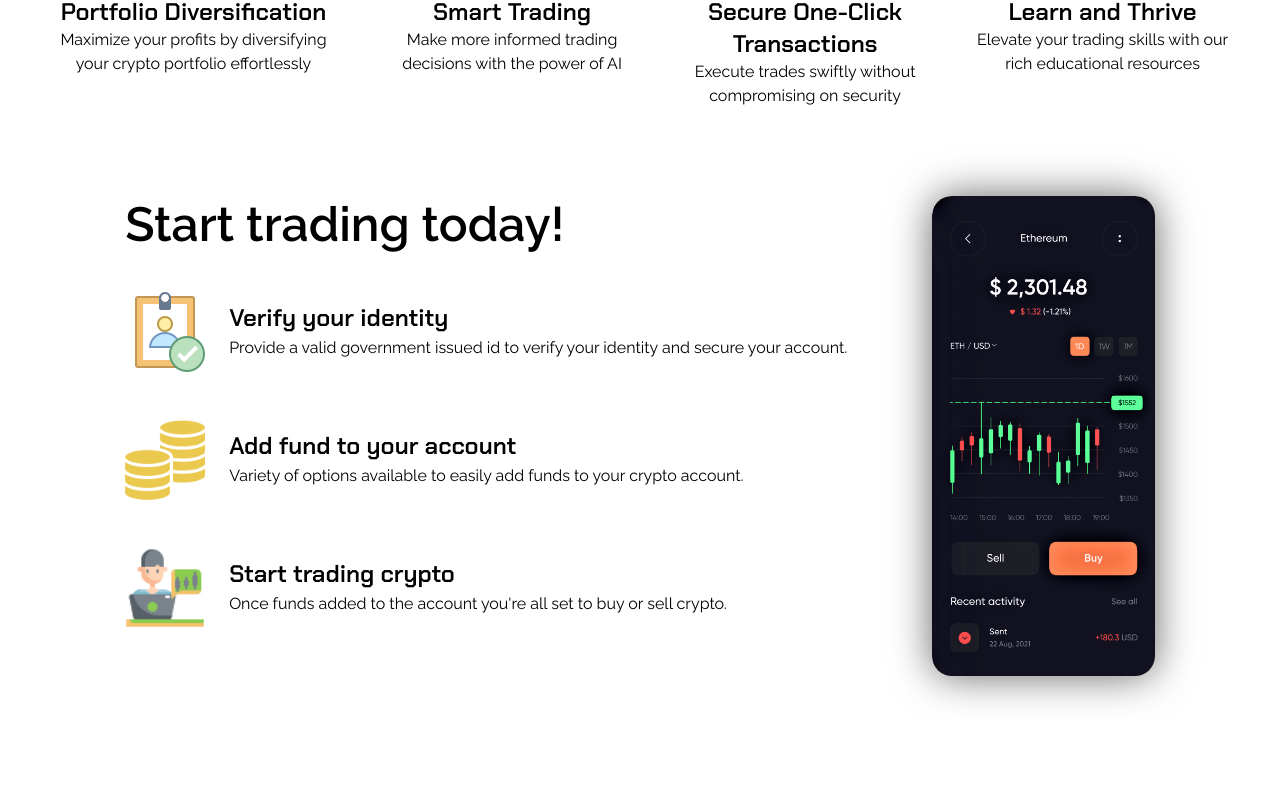
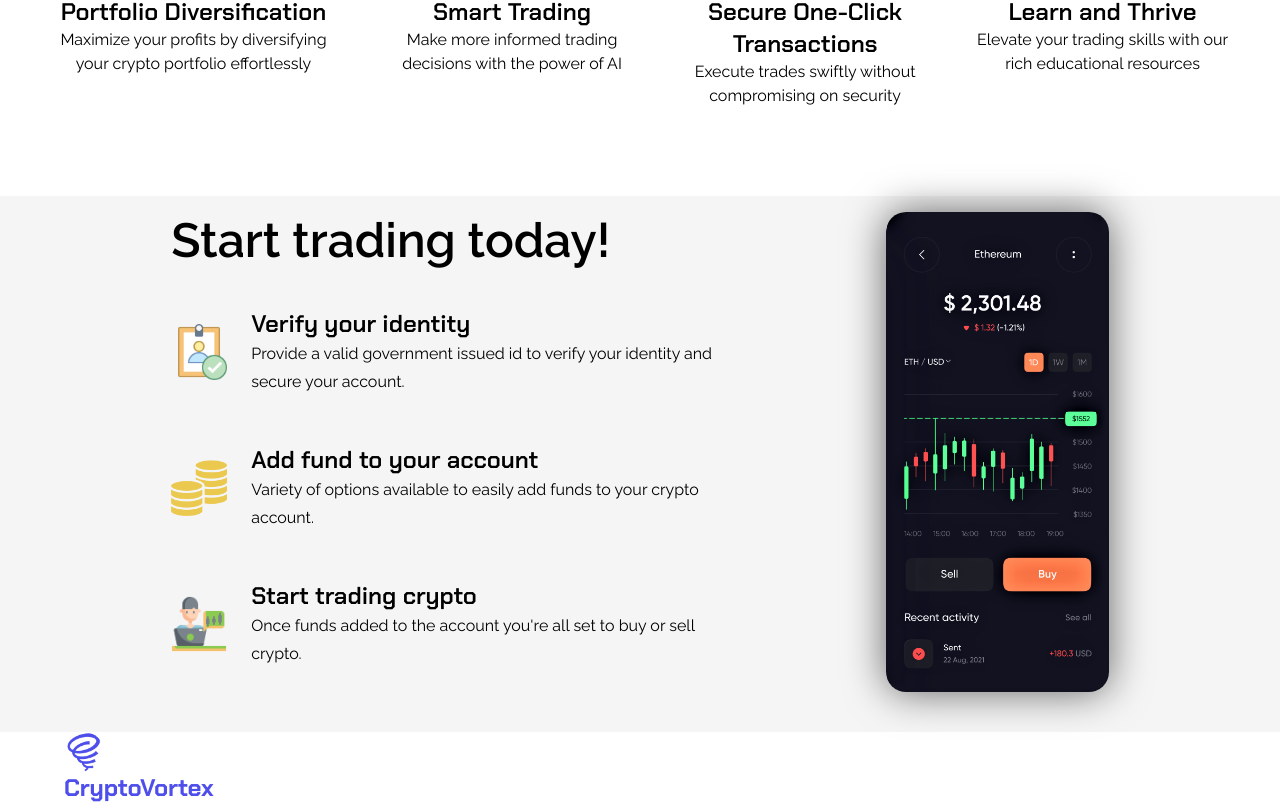
Before and after one commit to heet-git/CryptoVortex, a React (Vite) app: page / in a window 1280 px wide. Shown: the part 1319-2123 px from the top of the page. Before the commit the page ends 2039 px from the top, so only its background shows below. Built offline with nearby package versions, Linux system fonts and the light colour scheme; no server answers.

Commit message:
add footer

```diff
--- a/src/App.jsx
+++ b/src/App.jsx
@@ -2,6 +2,7 @@ import React from "react"
 import Navbar from "./common/Navbar"
 import { ThemeProvider } from "@mui/material"
 import Explore from "./components/Explore"
+import Footer from "./common/Footer"
 import Theme from "./assets/Theme"
 
 function App() {
@@ -9,6 +10,7 @@ function App() {
     <ThemeProvider theme={Theme}>
         <Navbar />
         <Explore />
+        <Footer/>
     </ThemeProvider>
   )
 }
--- a/src/common/Footer.jsx
+++ b/src/common/Footer.jsx
@@ -0,0 +1,35 @@
+import React from 'react';
+import { Box, Container, Stack, Typography, Avatar } from '@mui/material';
+
+
+function Footer() {
+    return (
+        <Container>
+            <Box>
+                <Box>
+                    <Avatar src='/public/logo.png'/>
+                    <Typography
+                        variant="h5"
+                        noWrap
+                        component="a"
+                        href="/"
+                        sx={{
+                            mr: 2,
+                            display: { xs: "none", md: "flex" },
+                            alignItems: "center",
+                            fontWeight: 700,
+                            textDecoration: "none",
+                            color: '#4E4FEB'
+                        }}
+                        > CryptoVortex
+                    </Typography>
+                </Box>
+                <Stack>
+
+                </Stack>
+            </Box>
+        </Container>
+    )
+}
+
+export default Footer
--- a/src/components/Explore.jsx
+++ b/src/components/Explore.jsx
@@ -302,8 +302,8 @@ function Explore(){
                 </Stack>
             </Box>
 
-            <Box display="flex" justifyContent='space-evenly' alignItems="flex-start" m={5}>
-                <Stack>
+            <Box display="flex" justifyContent='space-evenly' alignItems="flex-start" p={2} backgroundColor='#f5f5f5'>
+                <Stack maxWidth= "35rem">
                     <Typography variant="h3" fontWeight={600} mb={5}>
                         Start trading today!
                     </Typography>
@@ -313,8 +313,8 @@ function Explore(){
                             src="/verify-user.png"
                             alt="verification"
                             style={{
-                            width: "5rem",
-                            height: "5rem",
+                            width: "3.5rem",
+                            height: "3.5rem",
                             marginRight: "1.5rem",
                             }}
                             />
@@ -333,8 +333,8 @@ function Explore(){
                             src="/add-fund.png"
                             alt="Add fund"
                             style={{
-                            width: "5rem",
-                            height: "5rem",
+                            width: "3.5rem",
+                            height: "3.5rem",
                             marginRight: "1.5rem",
                             }}
                             />
@@ -352,8 +352,8 @@ function Explore(){
                             src="/trading-user.png"
                             alt="Start trading"
                             style={{
-                            width: "5rem",
-                            height: "5rem",
+                            width: "3.5rem",
+                            height: "3.5rem",
                             marginRight: "1.5rem",
                             }}
                             />
```
